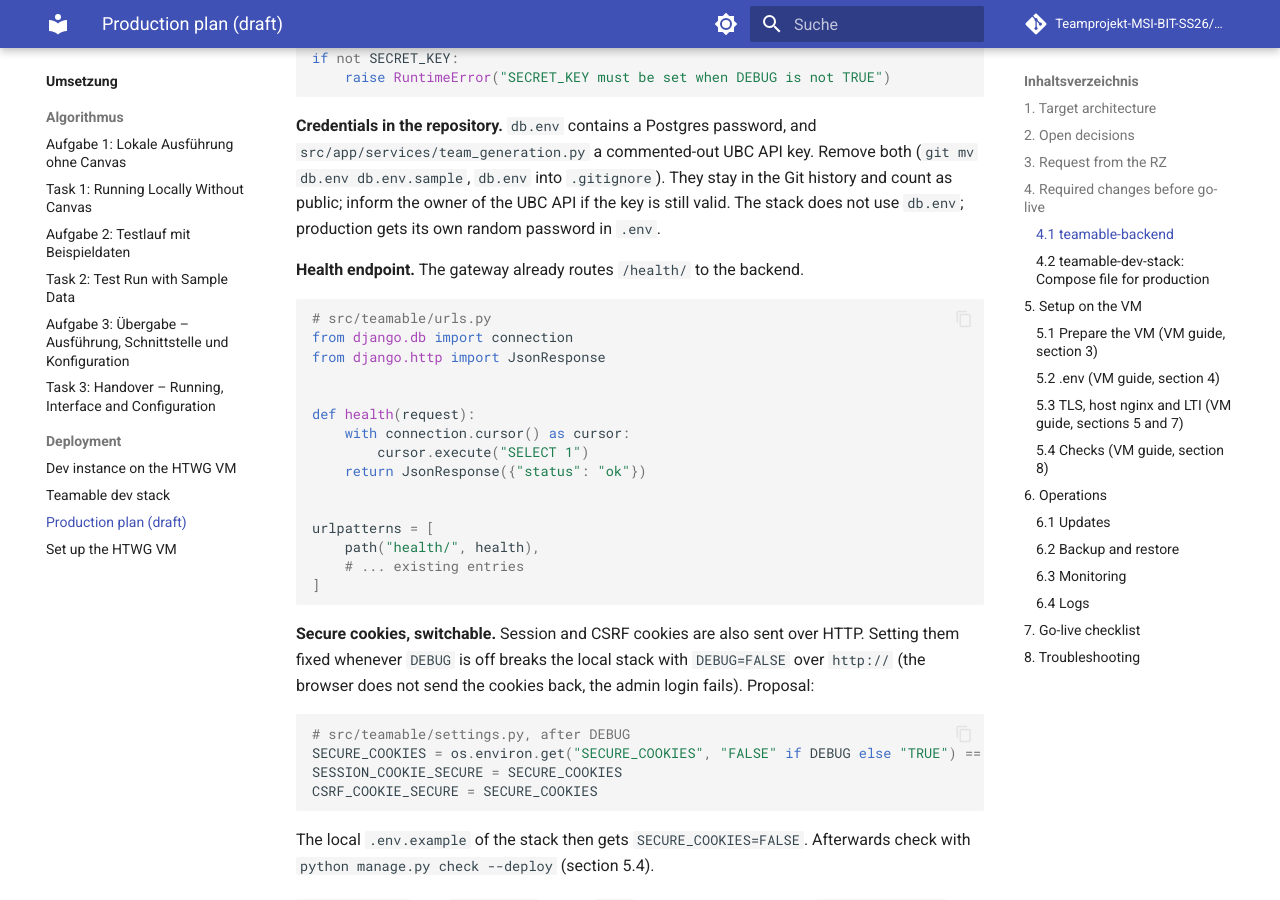
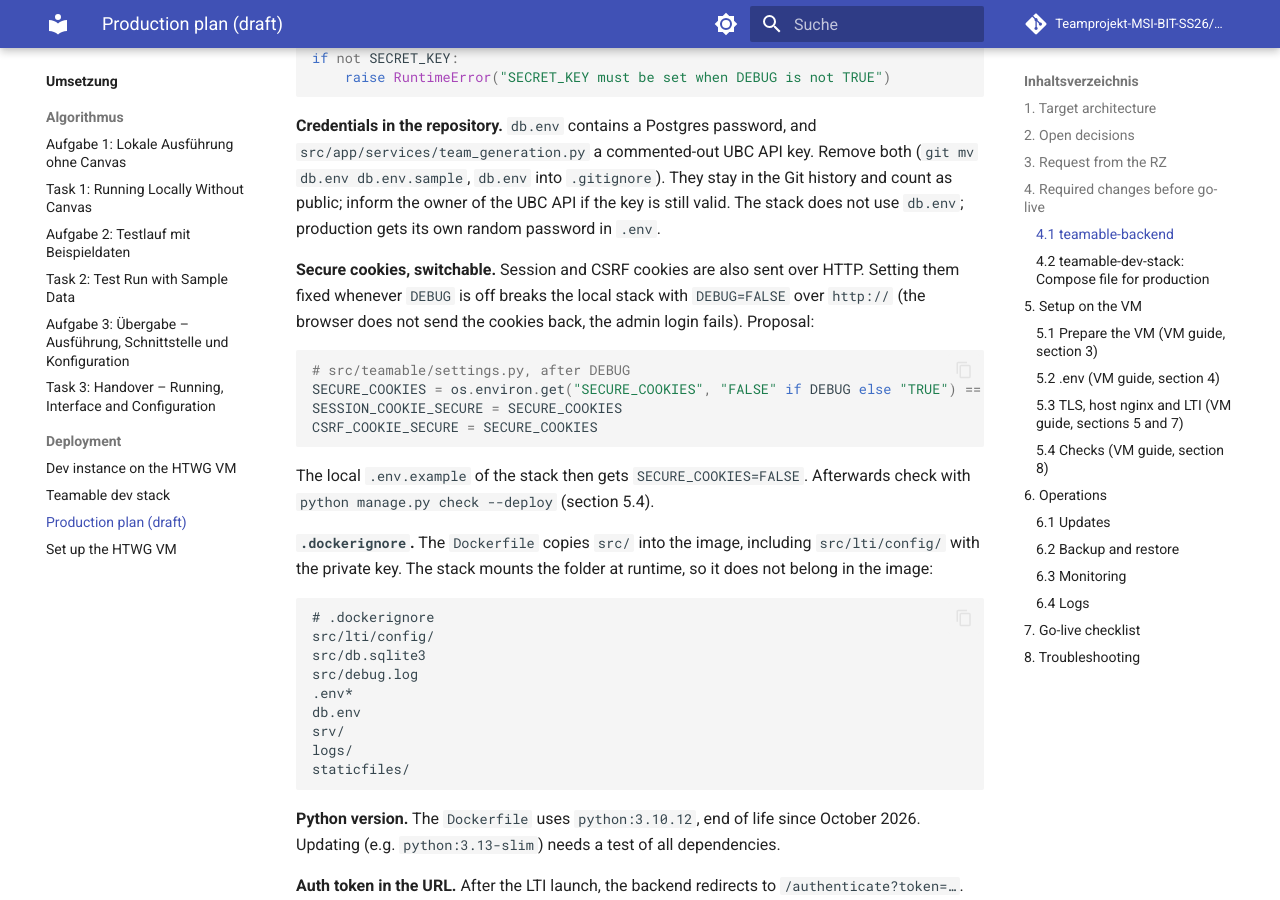
Before and after one commit to Teamprojekt-MSI-BIT-SS26/documentation, an MkDocs documentation site: the page built from docs/umsetzung/Deployment/production-plan.md, in a window 1280 px wide and 900 px high, scrolled down 3993 px. Built offline with MkDocs 1.6.1 and Material for MkDocs 9.7.7, drawn with Linux system fonts in a browser that asks for light colours; comment, search, counter and statistics services are not loaded; some of the changed text lies outside the part shown.

Commit message:
Remove the planned /health/ endpoint from the deployment docs
The endpoint was only a proposal and was never implemented in the
backend. The gateway route in teamable-dev-stack is removed separately.

Co-Authored-By: Claude Opus 5.5 <noreply@anthropic.com>

````diff
--- a/docs/umsetzung/Deployment/production-plan.md
+++ b/docs/umsetzung/Deployment/production-plan.md
@@ -122,26 +122,6 @@ if not SECRET_KEY:
 
 **Credentials in the repository.** `db.env` contains a Postgres password, and `src/app/services/team_generation.py` a commented-out UBC API key. Remove both (`git mv db.env db.env.sample`, `db.env` into `.gitignore`). They stay in the Git history and count as public; inform the owner of the UBC API if the key is still valid. The stack does not use `db.env`; production gets its own random password in `.env`.
 
-**Health endpoint.** The gateway already routes `/health/` to the backend.
-
-```python
-# src/teamable/urls.py
-from django.db import connection
-from django.http import JsonResponse
-
-
-def health(request):
-    with connection.cursor() as cursor:
-        cursor.execute("SELECT 1")
-    return JsonResponse({"status": "ok"})
-
-
-urlpatterns = [
-    path("health/", health),
-    # ... existing entries
-]
-```
-
 **Secure cookies, switchable.** Session and CSRF cookies are also sent over HTTP. Setting them fixed whenever `DEBUG` is off breaks the local stack with `DEBUG=FALSE` over `http://` (the browser does not send the cookies back, the admin login fails). Proposal:
 
 ```python
@@ -232,9 +212,6 @@ No `MOODLE_*` variables. New random values, never the ones of the dev VM.
 In addition to the checks of the VM guide:
 
 ```bash
-# from your own machine
-curl -i https://<prod-host>/health/              # 200, {"status": "ok"}
-
 # on the VM
 cd /opt/teamable/teamable-dev-stack
 docker compose exec web python manage.py check --deploy
@@ -300,7 +276,6 @@ Also keep `.env` and the LTI key pair (`teamable-backend/src/lti/config/`) encry
 
 ### 6.3 Monitoring
 
-- `https://<prod-host>/health/` checked regularly from outside the VM (tool to be decided, e.g. a monitoring service of the RZ)
 - expiry date of the certificate; renewal of an RZ certificate is manual
 - free disk space (Docker build cache: `docker system prune`, never with `--volumes`)
 
@@ -318,7 +293,6 @@ Container logs are limited by `/etc/docker/daemon.json` (VM guide, section 3). T
 | Backend tag with all changes from 4.1 | section 4.1 |
 | `docker-compose.prod.yml` tested | section 4.2 |
 | HTTPS with a trusted certificate, HSTS | section 5.3, check 5.4 |
-| `/health/` answers `200` | check 5.4 |
 | `check --deploy` without relevant warnings | check 5.4 |
 | No credentials in the repositories or images | section 4.1 (`SECRET_KEY`, `db.env`, UBC key, `.dockerignore`) |
 | Auto-restart after a reboot | `restart: unless-stopped` and Docker on boot (VM guide, section 6.1) |
````
Also changed, not shown: other parts of docs/umsetzung/Deployment/production-plan.md (+0 -1 lines), docs/umsetzung/Deployment/backend-htwg-vm.md (+1 -3 lines), docs/umsetzung/Deployment/dev-stack.md (+1 -1 lines).
